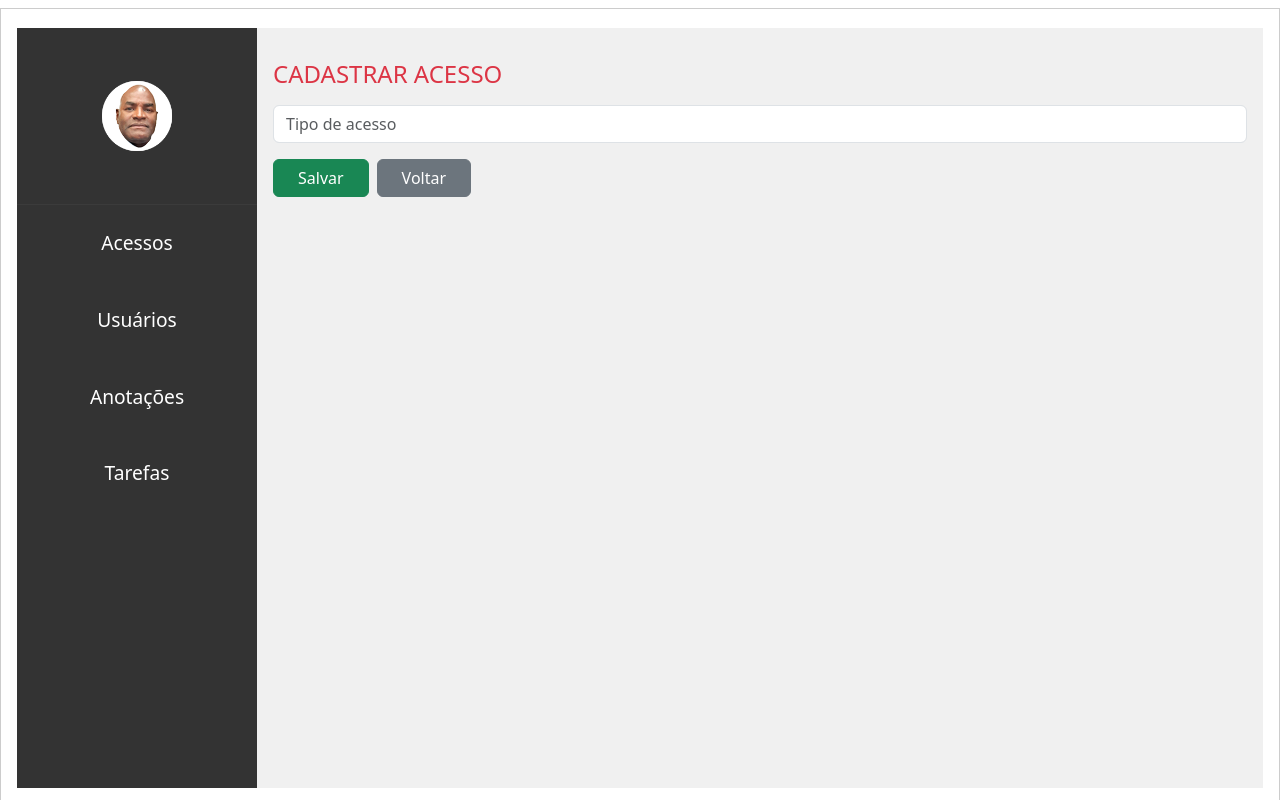
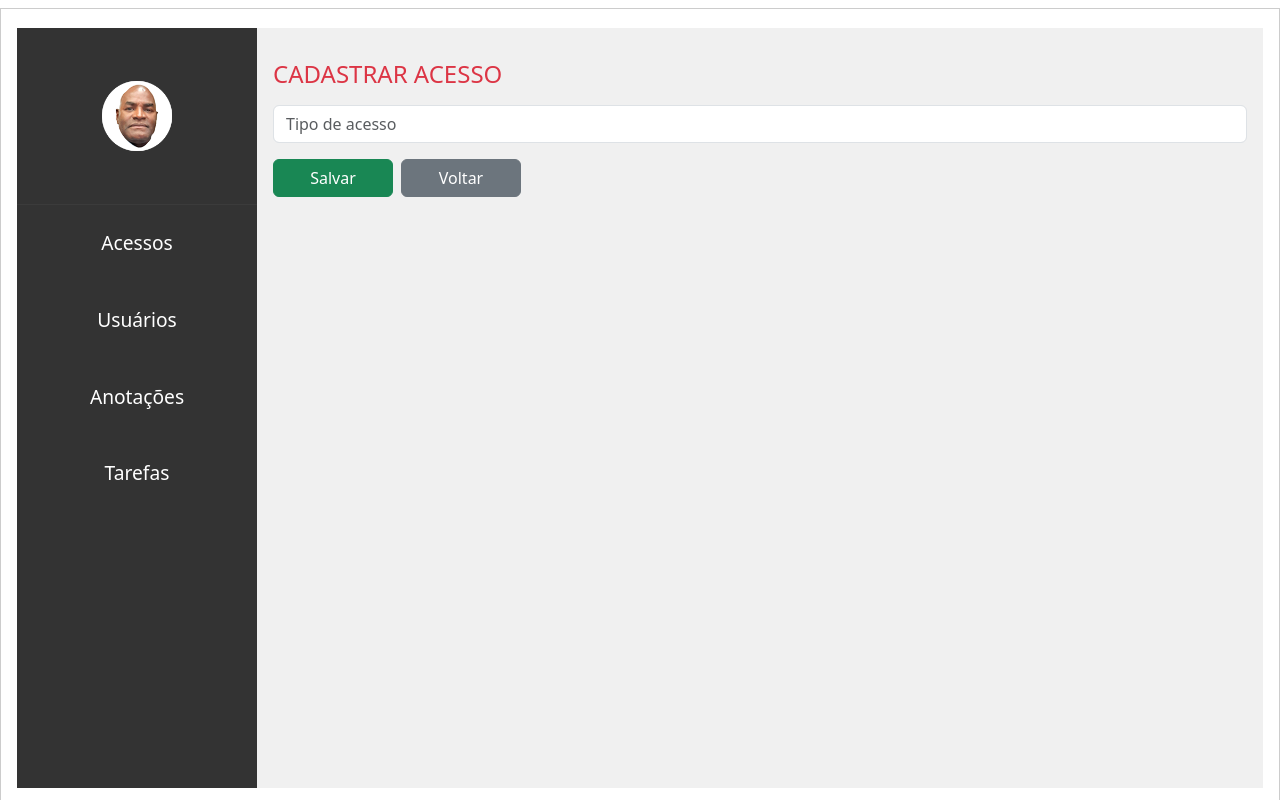
Before and after one commit to edsof-projects/spring-boot-sistema-anotacoes-frontend, a React (Vite) app: page /acessos/cadastrar in a window 1280 px wide. Built offline with nearby package versions, Linux system fonts and the light colour scheme.

Commit message:
feat: ajuste finalizado do tamanho dos botoes

```diff
--- a/src/components/Acessos/CadAcesso/CadAcesso.css
+++ b/src/components/Acessos/CadAcesso/CadAcesso.css
@@ -4,3 +4,8 @@
   padding: 16px;
   width  : 100%;
 }
+
+.botao{
+  min-width: 7.5rem;
+  display: none;
+}
--- a/src/components/Acessos/CadAcesso/index.jsx
+++ b/src/components/Acessos/CadAcesso/index.jsx
@@ -171,13 +171,16 @@ const CadAcesso = () => {
         )}
 
         <div className="d-flex gap-2 mt-3">
-          <button type="submit" className={`px-4 btn ${classeBotao}`}>
+          <button
+            type="submit"
+            className={`btn ${classeBotao} botao`}
+          >
             {textoBotao}
           </button>
 
           <button
             type="button"
-            className="btn btn-secondary px-4"
+            className="btn btn-secondary botao"
             onClick={voltarParaListagem}
           >
             Voltar
--- a/src/components/Anotacoes/CadAnotacao/CadAnotacao.css
+++ b/src/components/Anotacoes/CadAnotacao/CadAnotacao.css
@@ -4,3 +4,8 @@
   padding: 16px;
   width  : 100%;
 }
+
+.botao{
+  min-width: 7.5rem;
+  display: none;
+}
--- a/src/components/Anotacoes/CadAnotacao/index.jsx
+++ b/src/components/Anotacoes/CadAnotacao/index.jsx
@@ -187,13 +187,15 @@ const CadAnotacao = () => {
         )}
 
         <div className="d-flex gap-2 mt-3">
-          <button type="submit" className={`btn ${classeBotao}`}>
+          <button
+            type="submit"
+            className={`btn ${classeBotao} botao`}>
             {textoBotao}
           </button>
 
           <button
             type="button"
-            className="btn btn-secondary"
+            className="btn btn-secondary botao"
             onClick={voltarParaListagem}
           >
             Voltar
--- a/src/components/Modals/ModalExclusao/ModalExclusao.css
+++ b/src/components/Modals/ModalExclusao/ModalExclusao.css
@@ -12,3 +12,8 @@
 .txtId{
     text-align: center;
 }
+
+.botao{
+  min-width: 7.5rem;
+  display: none;
+}
--- a/src/components/Modals/ModalExclusao/index.jsx
+++ b/src/components/Modals/ModalExclusao/index.jsx
@@ -41,14 +41,14 @@ const ModalExclusao = ({
 
             <div className="modal-footer">
               <button
-                className="btn btn-danger px-4"
+                className="btn btn-danger botao"
                 onClick={onConfirmar}
               >
                 Excluir
               </button>
 
               <button
-                className="btn btn-secondary"
+                className="btn btn-secondary botao"
                 onClick={onCancelar}
               >
                 Cancelar
--- a/src/components/Usuarios/CadUsuario/CadUsuario.css
+++ b/src/components/Usuarios/CadUsuario/CadUsuario.css
@@ -4,3 +4,8 @@
   padding: 16px;
   width  : 100%;
 }
+
+.botao{
+  min-width: 7.5rem;
+  display: none;
+}
--- a/src/components/Usuarios/CadUsuario/index.jsx
+++ b/src/components/Usuarios/CadUsuario/index.jsx
@@ -220,13 +220,15 @@ const { mode, isCadastrar, isEditar, isDeletar } = useCrudMode("usuarios")
         )}
 
         <div className="d-flex gap-2 mt-3">
-          <button type="submit" className={`btn ${classeBotao}`}>
+          <button
+            type="submit"
+            className={`btn ${classeBotao} botao`}>
             {textoBotao}
           </button>
 
           <button
             type="button"
-            className="btn btn-secondary px-4"
+            className="btn btn-secondary botao"
             onClick={voltarParaListagem}
           >
             Voltar
```
